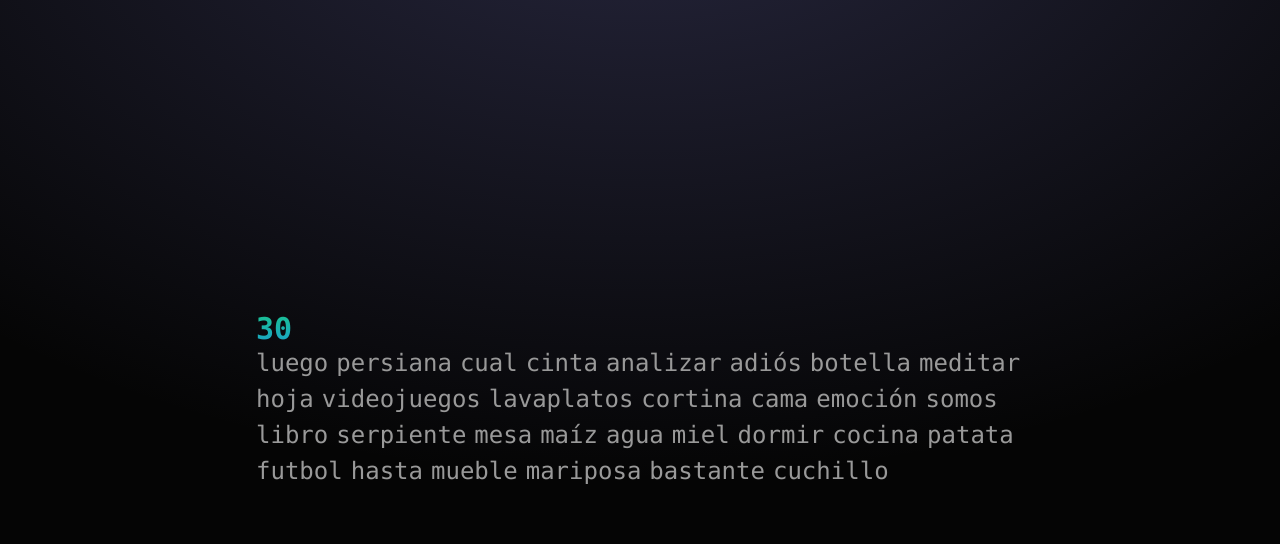
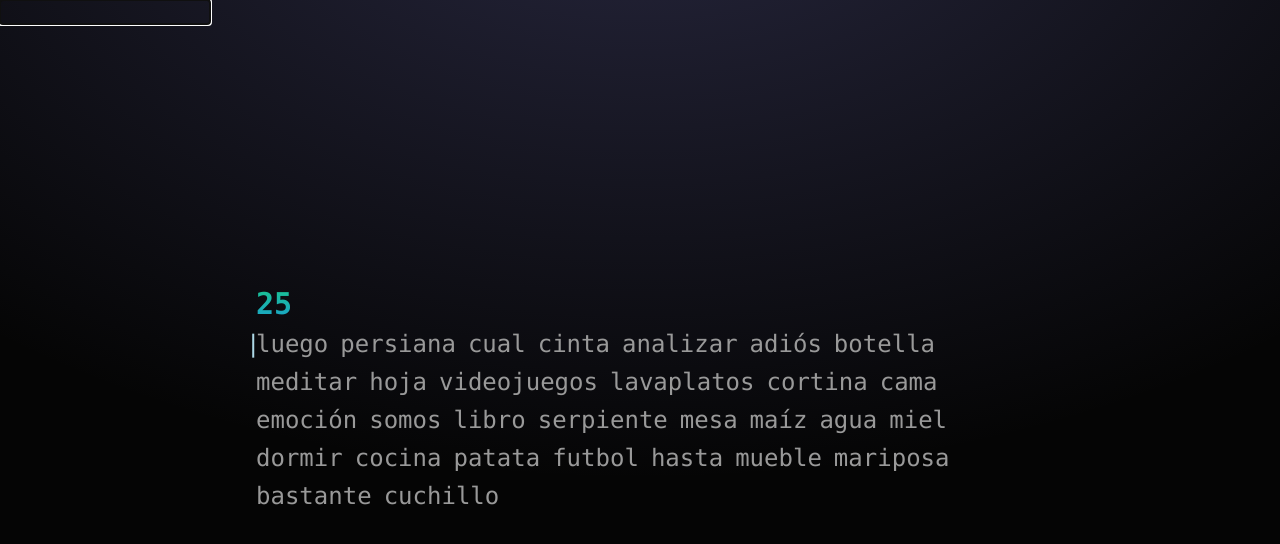
Before and after one commit to Dayv1dDev/escReact, a React (Vite) app in the folder client/: page /esc in a window 1280 px wide. Shown: the top 544 px of the page. Built offline with nearby package versions, Linux system fonts and the light colour scheme.

Commit message:
Refactor Esc component to initialize current words and start game on mount

```diff
--- a/client/src/pages/Esc.jsx
+++ b/client/src/pages/Esc.jsx
@@ -1,32 +1,58 @@
-import { useState } from "react";
+import { useEffect, useState } from "react";
 import { words } from "../data/words";
 import MainBackground from "../components/MainBackground";
 
 export default function Esc() {
     const INITIAL_TIME = 30;
+    const sortedWords = words.sort(() => Math.random() - 0.5).slice(0, 30);
     const [time, setTime] = useState(INITIAL_TIME);
+    const [currentWords, setCurrentWords] = useState(sortedWords);
 
-    const sortedWords = words.sort(() => Math.random() - 0.5).slice(0, 30)
-
-    // startGame()
-    // startEvents()
+    useEffect(() => {
+        startGame();
+        // startEvents();
+    }, []);
 
     function startGame() {
+        setCurrentWords(sortedWords);
         let currentTime = INITIAL_TIME;
+
+        const firstWordEl = document.querySelector("x-word");
+        firstWordEl.classList.add("active");
+        firstWordEl.firstElementChild.classList.add("active");
+
+        const interval = setInterval(() => {
+            currentTime--;
+            setTime(currentTime);
+
+            if (currentTime === 0) {
+                clearInterval(interval);
+                gameOver();
+            }
+        }, 1000);
+    }
+
+    function gameOver() {
+        console.log("Game Over");
     }
 
     function startEvents() {
         // document.addEventListener("keydown", handleKeyDown);
     }
 
+    function handleKeyDown(event) {
+        console.log(event.key);
+    }
+
+
     return (
         <main className="h-screen flex justify-center items-center font-mono">
             <MainBackground />
             <section className="md:w-3xl sm:w-xl w-lg flex flex-col justify-center">
-                <time className="md:text-3xl text-2xl font-semibold bg-clip-text text-white/10 bg-gradient-to-br from-emerald-500 to-blue-600">{time}</time>
-                <p className="flex flex-wrap md:text-2xl sm:text-xl text-xl gap-x-2 gap-y-0.5">
-                    {sortedWords.map((word, index) => {
-                        const letters = word.split("")
+                <time className="mb-1.5 md:text-3xl text-2xl font-semibold bg-clip-text text-white/10 bg-gradient-to-br from-emerald-500 to-blue-600">{time}</time>
+                <p className="flex flex-wrap md:text-2xl sm:text-xl text-xl gap-x-3 gap-y-1">
+                    {currentWords.map((word, index) => {
+                        const letters = word.split("");
 
                         return (
                             <x-word key={index}>
@@ -39,7 +65,7 @@ export default function Esc() {
                         )
                     })}
                 </p>
-                <input autoFocus className="-z-333 absolute top-0 left-0 pointer-events-none" />
+                <input autoFocus className="absolute top-0 left-0 pointer-events-none" />
             </section>
         </main>
     )
```
